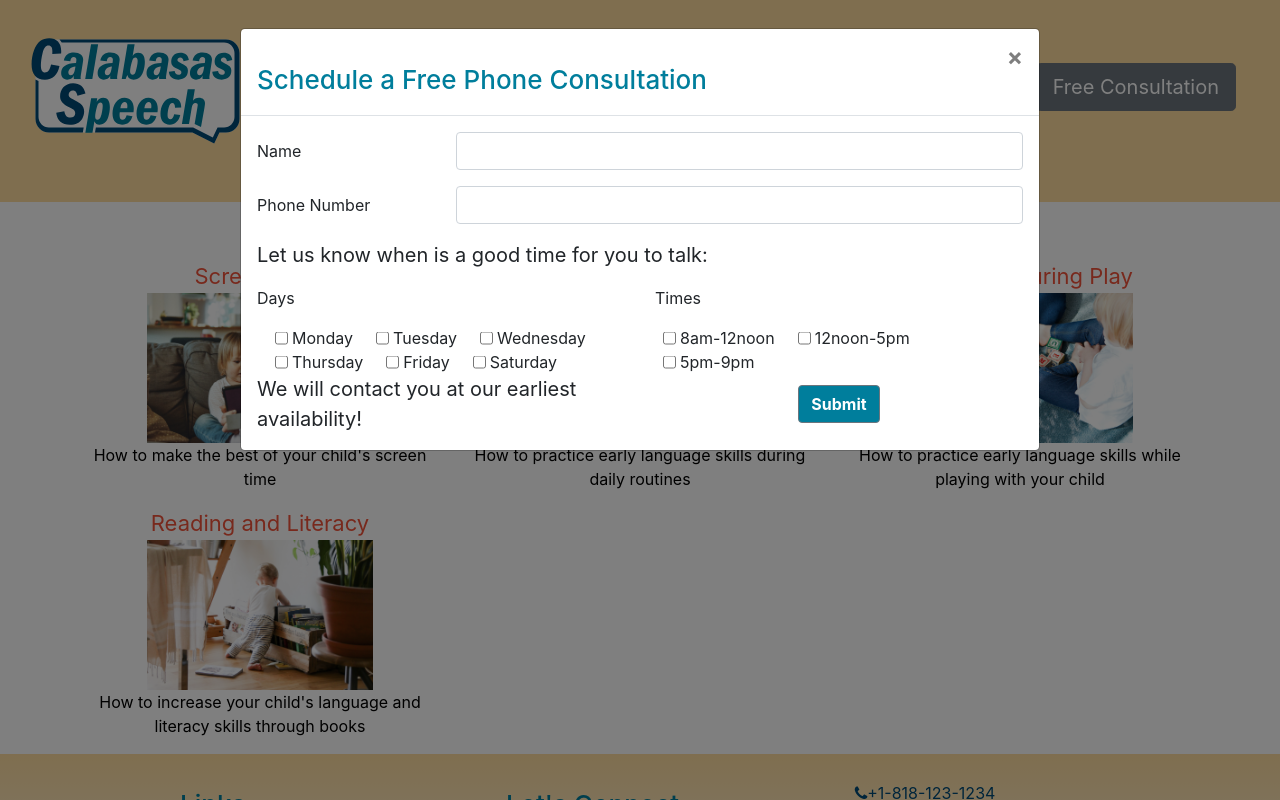
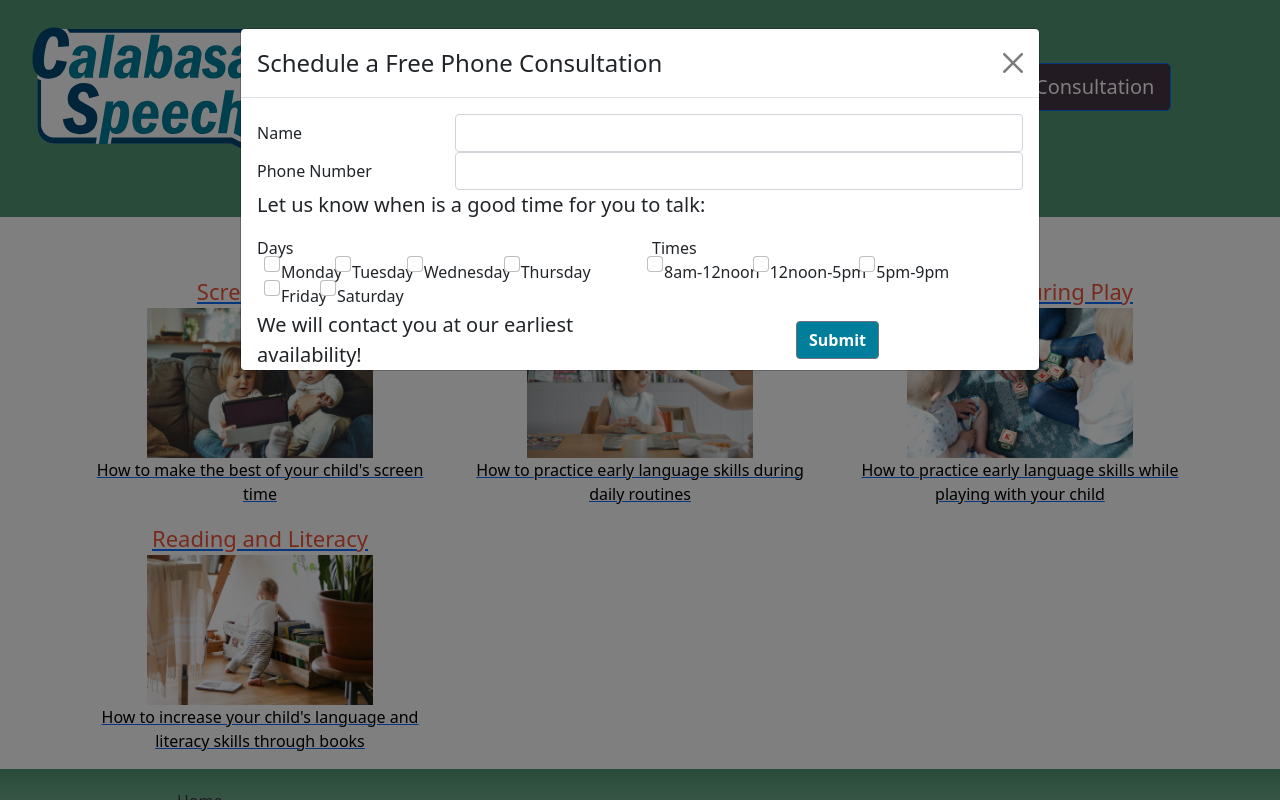
Before and after one commit to dsleylian/calabasas-speech-react, a React (Create React App) app: page /blog in a window 1280 px wide. Both pictures are taken after a click on the button "Free Consultation". Shown: the top 800 px of the page. Built offline with nearby package versions, Linux system fonts and the light colour scheme; what react-redux-form would draw is missing.

Commit message:
changed header to functional component, nav logo shows only on scroll down

```diff
--- a/package.json
+++ b/package.json
@@ -6,12 +6,12 @@
     "@testing-library/jest-dom": "^5.11.4",
     "@testing-library/react": "^11.1.0",
     "@testing-library/user-event": "^12.1.10",
-    "bootstrap": "^4.5.2",
+    "bootstrap": "^5.1.3",
     "bootstrap-social": "^5.1.1",
     "font-awesome": "^4.7.0",
     "react": "^17.0.2",
+    "react-bootstrap": "^2.0.0",
     "react-dom": "^17.0.2",
-    "redux-logger": "3.0.6",
     "react-popper": "^1.3.11",
     "react-redux": "^7.2.4",
     "react-redux-form": "1.16.14",
@@ -19,6 +19,7 @@
     "react-scripts": "4.0.3",
     "reactstrap": "^8.9.0",
     "redux": "^4.1.0",
+    "redux-logger": "3.0.6",
     "web-vitals": "^1.0.1"
   },
   "scripts": {
--- a/src/App.css
+++ b/src/App.css
@@ -10,13 +10,23 @@ h2 {
 
 #freeconsultbtn {
     margin-right: 10%;
+    background-color: #443742;
+}
+
+button.btn-close {
+    font-size: 20px;
+}
+
+#page-title {
+    font-size: 30px;
+    color: black;
 }
 
 #jumbotron {
-  padding-top: 20px;
+padding-top: 5px;
 padding-bottom: 0;
 margin: 0;
-  background-color: #ffdd9f;
+background-color: #519872;
 }
 .jumbocotainer {
 min-width: 100%;
@@ -30,26 +40,41 @@ h2 {
 }
 
 .site-footer {
-  background-image: linear-gradient(to bottom, #ffdd9f, white);
+background-image: linear-gradient(to bottom, #519872, white);
 padding: 20px 0;
 }
 
-
-
 .navbar {
-  background-color: #ffdd9f;
+background-color: #519872;
 font-weight: 500;
+padding: 4px !important;
 }
 
 .navLink {
 padding-right: 5px;
 padding-left: 5px;
 font-size: 22px;
-  color: grey;
+color: #443742;
+}
+
+.navLinkBlog {
+    padding-right: 5px;
+    padding-left: 5px;
+    font-size: 22px;
+    color: white;
 }
 
 .active {
     color: black;
+}
+
+.nav-logo {
+    opacity: 0;
+    transition: opacity 500ms;
+}
+
+.sticky-top .nav-logo{
+    opacity: 1;
 }
 
 .aboutUsTopDiv {
@@ -75,7 +100,7 @@ h5 {
 }
 
 .footer-link {
-    color: #004a76 !important; }
+    color: #443742 !important; }
 
 .aboutush3 {
     text-align: center;
@@ -187,7 +212,6 @@ font-size: 22px; }
 #commentSubmitButton {
     background-color: #007e9c;
     font-weight: 700;
-
 }
 
 .commentsSection {
@@ -203,15 +227,26 @@ font-size: 22px; }
     border-radius: 15px;
 }
 
+.comment-text {
+    color:grey;
+}
+
 .center {
     position: relative;
     top: 30%;
     transform: translateY(-50%);
     margin-left: -17px !important;
-
 }
 
 .label-formatting {
-
     padding-right: 10px;
 }
+
+.navLogo {
+    opacity: 0;
+    margin-right: 20px;
+}
+
+.showLogo {
+    opacity: 1;
+}
--- a/src/components/AboutUs/Therapists.js
+++ b/src/components/AboutUs/Therapists.js
@@ -16,10 +16,10 @@ function Therapists(props) {
                     {props.meetTheTeamData.map(therapist => {
                             return (
                                 <div key={therapist.id} className="row content-row align-items-center ">
-                                    <div className="col-12 col-md text-center text-md-right">
+                                    <div className="col-12 col-md text-center">
                                         <img src={therapist.image} alt={therapist.alt} width="300px" />
                                     </div>
-                                    <div className="col col-lg-6 offset-1">
+                                    <div className="col col-lg-6  mr-5">
                                         <h5>{therapist.title}</h5>
                                         <p>{therapist.credentials}</p>
                                         <p className="meet-team-p">{therapist.info1}</p>
--- a/src/components/ContactUsComponent.js
+++ b/src/components/ContactUsComponent.js
@@ -102,7 +102,7 @@ export default class ContactUs extends Component {
                                             </Label>
                                             <Label check className="label-formatting">
                                                 <Col>
-                                                    <Control.checkbox model=".tuesday" name="tuesday" className="form-check-input" /> Tuesday
+                                                    <Control.checkbox model=".tuesday" name="tuesday" className="form-check-input center" /> Tuesday
                                                 </Col>
                                             </Label>
                                             <Label check className="label-formatting">
--- /dev/null
+++ b/src/components/FreeConsultModal/ConsultForm.js
@@ -0,0 +1,90 @@
+import React from "react";
+import { Col, Row, Button,  Form, FormGroup, Input, Label } from 'reactstrap';
+
+export default function ConsultForm(){
+    return (
+        <Form>
+            <FormGroup row>
+                <Label sm={3} htmlFor="clientname">Name</Label>
+                <Col>
+                    <Input  type="text" id="clientname" name="clientname"  />
+                </Col>
+            </FormGroup>
+            <FormGroup row>
+                <Label sm={3} htmlFor="consultphonenumber">Phone Number</Label>
+                <Col>
+                    <Input  type="text" id="consultphonenumber" name="consultphonenumber" />
+                </Col>
+            </FormGroup>
+            <p>Let us know when is a good time for you to talk:</p>
+            <FormGroup row >
+                <Col>Days</Col>
+                <Col>Times</Col>
+            </FormGroup>
+            <FormGroup row check>
+                <Col>
+                    <Row>
+                        <Col>
+                            <Label check className="label-formatting">
+                                <Col>
+                                    <Input className="center" type="checkbox" name="days" /> Monday
+                                </Col>
+                            </Label>
+                            <Label check className="label-formatting">
+                                <Col>
+                                    <Input className="center" type="checkbox" name="tuesday" /> Tuesday
+                                </Col>
+                            </Label>
+                            <Label check className="label-formatting">
+                                <Col>
+                                    <Input className="center" type="checkbox" name="days" /> Wednesday
+                                </Col>
+                            </Label>
+                            <Label check className="label-formatting">
+                                <Col>
+                                    <Input className="center" type="checkbox" name="days"  /> Thursday
+                                </Col>
+                            </Label>
+                            <Label check className="label-formatting">
+                                <Col>
+                                    <Input className="center" type="checkbox" name="days"  /> Friday
+                                </Col>
+                            </Label>
+                            <Label check className="label-formatting">
+                                <Col>
+                                    <Input className="center" type="checkbox" name="days" /> Saturday
+                                </Col>
+                            </Label>
+
+                        </Col>
+                        <Col>
+                            <Label check className="label-formatting">
+                                <Col>
+                                    <Input className="center" type="checkbox" name="times"  /> 8am-12noon
+                                </Col>
+                            </Label>
+                            <Label check className="label-formatting">
+                                <Col>
+                                    <Input className="center" type="checkbox" name="times"  /> 12noon-5pm
+                                </Col>
+                            </Label>
+                            <Label check className="label-formatting">
+                                <Col>
+                                    <Input className="center" type="checkbox" name="times" /> 5pm-9pm
+                                </Col>
+                            </Label>
+                        </Col>
+                    </Row>
+                </Col>
+            </FormGroup>
+            <FormGroup row className="align-items-center">
+                <Col>
+                    <p className="ModalContactP">We will contact you at our earliest availability!</p>
+                </Col>
+                <Col className="text-center align-self-center">
+                    <Button className="ModalButton" id="consultSubmitBbutton" type="submit" value="submit">Submit</Button>
+                </Col>
+            </FormGroup>
+        </Form>
+    )
+}
--- a/src/components/HeaderComponent.js
+++ b/src/components/HeaderComponent.js
@@ -1,146 +1,74 @@
-import React, { Component } from 'react';
-import { Nav, Navbar, NavbarToggler, Col, Collapse, NavItem, Jumbotron, Row, Button,
-    Modal, ModalHeader, ModalBody, Form, FormGroup, Input, Label } from 'reactstrap';
+import React, { useState, useEffect } from 'react';
+import { Nav, Navbar, NavbarToggler, Collapse, NavItem, Jumbotron } from 'reactstrap';
+import { Modal, Button } from 'react-bootstrap';
 import logo from '../images/logo.svg'
 import { NavLink } from 'react-router-dom';
+import ConsultForm from './FreeConsultModal/ConsultForm';
 
 
-class Header extends Component {
+function Header() {
+    const [ isNavOpen, setNavOpen ] = useState(false);
+    const [ isSticky, setSticky ] = useState(0);
+    const [ isModalOpen, setModalOpen ] = useState(false);
 
-    constructor(props) {
-        super(props);
-        this.state = {
-            isNavOpen: false,
-            isModalOpen: false,
+    const closeModal = () => setModalOpen(false);
+    const openModal = () => setModalOpen(true);
+
+    function toggleNav() {
+        setNavOpen(!isNavOpen);
+    }
+
+    const handleSticky = () => {
+        const position = window.pageYOffset;
+        setSticky(position);
+    }
+
+    useEffect( () => {
+        window.addEventListener('scroll', handleSticky);
+        return () => {
+            window.removeEventListener('scroll', handleSticky);
+        };
+    }, []);
+
+    if (isSticky > 160) {
+        let displayedNavLogo = document.getElementsByClassName('navLogo')[0];
+        displayedNavLogo.classList.add('showLogo')
+    }
+    if (isSticky < 160) {
+        let displayedNavLogo = document.getElementsByClassName('navLogo')[0];
+        if (displayedNavLogo){
+            displayedNavLogo.classList.remove('showLogo')
         }
     }
 
-    toggleNav = () => {
-        this.setState({
-            isNavOpen: !this.state.isNavOpen
-        });
-    }
-
-    toggleModal = () => {
-        this.setState({
-            isModalOpen: !this.state.isModalOpen
-        });
-    }
-
-    render(){
-        return (
+    return(
         <React.Fragment>
             <Jumbotron fluid id="jumbotron">
                 <div className="container jumbocotainer" >
                     <div className="row align-items-center ">
-                            <div className="col col-lg-3">
-                                <a href="/"><img id="logo" src={logo} alt="Calabasas Speech logo" /></a>
+                        <div className="col col-lg-4">
+                            <a href="/"><img id="logo" src={logo} alt="Calabasas Speech logo" width="300"/></a>
                         </div>
-                            <div className="col d-none d-lg-block text-center">
-                                <h2>Speech and Language Services</h2>
+                        <div className="col d-none d-lg-block text-center" >
+                            <h2 id="page-title">Speech and Language Services</h2>
                         </div>
-                            <div className="col col-lg-3 text-right">
-                                <Button className="btn btn-secondary btn-lg freeconsult" onClick={this.toggleModal} id="freeconsultbtn">Free Consultation
+                        <div className="col col-lg-3 text-right App">
+                            <Button className="btn btn-lg freeconsult" onClick={openModal} id="freeconsultbtn">Free Consultation
                             </Button>
                         </div>
                     </div>
                 </div>
             </Jumbotron>
 
-                <Modal isOpen={this.state.isModalOpen} toggle={this.toggleModal} size="lg">
-                    <ModalHeader toggle={this.toggleModal}>Schedule a Free Phone Consultation</ModalHeader>
-                    <ModalBody>
-                        <Form>
-                            <FormGroup row>
-                                <Label sm={3} htmlFor="clientname">Name</Label>
-                                <Col>
-                                    <Input  type="text" id="clientname" name="clientname" innerRef={input => this.username = input} />
-                                </Col>
-                            </FormGroup>
-                            <FormGroup row>
-                                <Label sm={3} htmlFor="consultphonenumber">Phone Number</Label>
-                                <Col>
-                                    <Input  type="text" id="consultphonenumber" name="consultphonenumber" innerRef={input => this.consultphonenumber = input} />
-                                </Col>
-                            </FormGroup>
-                            <p>Let us know when is a good time for you to talk:</p>
-                            <FormGroup row >
-                                <Col>Days</Col>
-                                <Col>Times</Col>
-                            </FormGroup>
-                            <FormGroup row check>
-                                <Col>
-                                    <Row>
-                                        <Col>
-                                            <Label check className="label-formatting">
-                                                <Col>
-                                                    <Input className="center" type="checkbox" name="days" innerRef={input => this.monday = input} /> Monday
-                                                </Col>
-                                            </Label>
-                                            <Label check className="label-formatting">
-                                                <Col>
-                                                    <Input className="center" type="checkbox" name="tuesday" innerRef={input => this.tuesday = input} /> Tuesday
-                                                </Col>
-                                            </Label>
-                                            <Label check className="label-formatting">
-                                                <Col>
-                                                    <Input className="center" type="checkbox" name="days" innerRef={input => this.wednesday = input} /> Wednesday
-                                                </Col>
-                                            </Label>
-                                            <Label check className="label-formatting">
-                                                <Col>
-                                                    <Input className="center" type="checkbox" name="days" innerRef={input => this.thursday = input} /> Thursday
-                                                </Col>
-                                            </Label>
-                                            <Label check className="label-formatting">
-                                                <Col>
-                                                    <Input className="center" type="checkbox" name="days" innerRef={input => this.friday = input} /> Friday
-                                                </Col>
-                                            </Label>
-                                            <Label check className="label-formatting">
-                                                <Col>
-                                                    <Input className="center" type="checkbox" name="days" innerRef={input => this.saturday = input} /> Saturday
-                                                </Col>
-                                            </Label>
-
-                                        </Col>
-                                        <Col>
-                                            <Label check className="label-formatting">
-                                                <Col>
-                                                    <Input className="center" type="checkbox" name="times" innerRef={input => this.monday = input} /> 8am-12noon
-                                                </Col>
-                                            </Label>
-                                            <Label check className="label-formatting">
-                                                <Col>
-                                                    <Input className="center" type="checkbox" name="times" innerRef={input => this.tuesday = input} /> 12noon-5pm
-                                                </Col>
-                                            </Label>
-                                            <Label check className="label-formatting">
-                                                <Col>
-                                                    <Input className="center" type="checkbox" name="times" innerRef={input => this.wednesday = input} /> 5pm-9pm
-                                                </Col>
-                                            </Label>
-                                        </Col>
-                                    </Row>
-                                </Col>
-                            </FormGroup>
-                            <FormGroup row className="align-items-center">
-                                <Col>
-                                    <p className="ModalContactP">We will contact you at our earliest availability!</p>
-                                </Col>
-                                <Col className="text-center align-self-center">
-                                    <Button className="ModalButton" id="consultSubmitBbutton" type="submit" value="submit">Submit</Button>
-                                </Col>
-                            </FormGroup>
-                        </Form>
-                    </ModalBody>
-                </Modal>
-
             <Navbar dark sticky="top" expand="md" >
                 <div className="container">
-                        <NavbarToggler onClick={this.toggleNav} />
-                        <Collapse isOpen={this.state.isNavOpen} navbar >
+                    <NavbarToggler onClick={toggleNav} />
+                    <Collapse isOpen={isNavOpen} navbar >
                         <Nav navbar className="mx-auto">
+                            <NavItem className="navLogo">
+                                <a href="/"><img className="nav-logo" src={logo} alt="Calabasas Speech logo" height="40"/></a>
+
+                            </NavItem>
                             <NavItem>
                                 <NavLink exact activeClassName="active" className="navLink" to="/"><i className="fa fa-home" /> Home</NavLink>
                             </NavItem>
@@ -157,9 +85,99 @@ class Header extends Component {
                     </Collapse>
                 </div>
             </Navbar>
+
+            <Modal size="lg" show={isModalOpen} onHide={closeModal }>
+                <Modal.Header closeButton={true}>
+                    <Modal.Title>Schedule a Free Phone Consultation</Modal.Title>
+                </Modal.Header>
+                <Modal.Body>
+                    <ConsultForm />
+                </Modal.Body>
+            </Modal>
+
         </React.Fragment>
     );
 }
-}
 
 export default Header;
+
+// Same Header component done as a class :
+
+// class Header extends Component {
+
+//     constructor(props) {
+//         super(props);
+//         this.state = {
+//             isNavOpen: false,
+//             isModalOpen: false,
+//             isNavSticky: false
+//         }
+//     }
+
+//     toggleNav = () => {
+//         this.setState({
+//             isNavOpen: !this.state.isNavOpen
+//         });
+//     }
+
+//     toggleModal = () => {
+//         this.setState({
+//             isModalOpen: !this.state.isModalOpen
+//         });
+//     }
+
+//     render(){
+//         return (
+//             <React.Fragment>
+//                 <Jumbotron fluid id="jumbotron">
+//                     <div className="container jumbocotainer" >
+//                         <div className="row align-items-center ">
+//                             <div className="col col-lg-4">
+//                                 <a href="/"><img id="logo" src={logo} alt="Calabasas Speech logo" width="300"/></a>
+//                             </div>
+//                             <div className="col d-none d-lg-block text-center" >
+//                                 <h2 id="page-title">Speech and Language Services</h2>
+//                             </div>
+//                             <div className="col col-lg-3 text-right">
+//                                 <Button className="btn btn-lg freeconsult" onClick={this.toggleModal} id="freeconsultbtn">Free Consultation
+//                                 </Button>
+//                             </div>
+//                         </div>
+//                     </div>
+//                 </Jumbotron>
+
+//                 <Modal isOpen={this.state.isModalOpen} toggle={this.toggleModal} size="lg">
+//                     <ModalHeader toggle={this.toggleModal}>Schedule a Free Phone Consultation</ModalHeader>
+//                     <ModalBody>
+//                         <ConsultForm />
+//                     </ModalBody>
+//                 </Modal>
+
+                // <Navbar dark sticky="top" expand="md" >
+                //     <div className="container">
+                //         <NavbarToggler onClick={this.toggleNav} />
+                //         <Collapse isOpen={this.state.isNavOpen} navbar >
+                //             <Nav navbar className="mx-auto">
+                //                 <NavItem className="">
+                //                     <a href="/"><img className="nav-logo" src={logo} alt="Calabasas Speech logo" height="40"/></a>
+                //                 </NavItem>
+                //                 <NavItem>
+                //                     <NavLink exact activeClassName="active" className="navLink" to="/"><i className="fa fa-home" /> Home</NavLink>
+                //                 </NavItem>
+                //                 <NavItem>
+                //                     <NavLink activeClassName="active" className="navLink" to="/aboutus"><i className="fa fa-info" /> About Us</NavLink>
+                //                 </NavItem>
+                //                 <NavItem>
+                //                     <NavLink activeClassName="active" className="navLink" to="/freeresources"><i className="fa fa-file-o" /> Free Resources</NavLink>
+                //                 </NavItem>
+                //                 <NavItem>
+                //                     <NavLink activeClassName="active" className="navLink" to="/contactus"><i className="fa fa-address-card-o" /> Contact Us</NavLink>
+                //                 </NavItem>
+                //             </Nav>
+                //         </Collapse>
+                //     </div>
+                // </Navbar>
+//             </React.Fragment>
+//         );
+//     }
+// }
```
Also changed, not shown: src/components/FooterComponent.js (+8 -8 lines), src/components/FreeResources/BlogComment.js (+58 -37 lines), src/components/FreeResources/BlogComments.js (+5 -3 lines), src/components/FreeResources/BlogNav.js (+4 -4 lines), 1 other file (tests, documents, lock files or other folders). Lines whose indentation alone changed are shown as unchanged.
